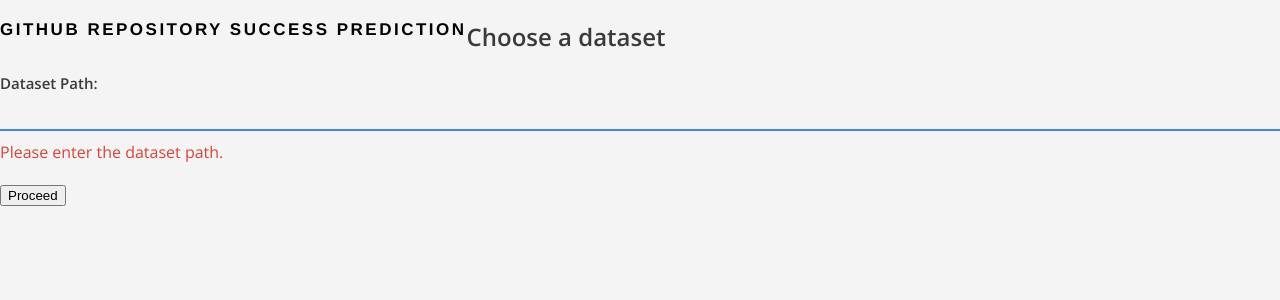
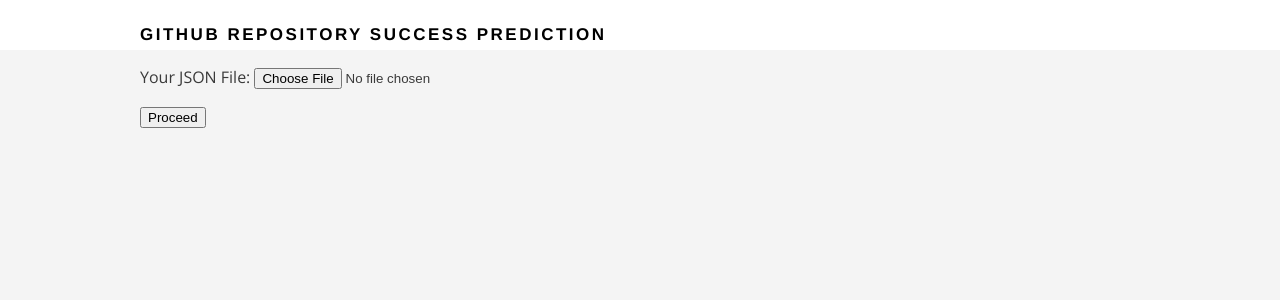
Before and after one commit to BasiukTV/OU_cs5593_F17_group_4_project, a Flask app: page /preprocess in a window 1280 px wide. Shown: the top 300 px of the page. Run offline with Flask 2, Linux system fonts and the light colour scheme; some libraries are stand-ins or nearby versions.

Commit message:
changed StringField to FileField in forms

```diff
--- a/demo/forms.py
+++ b/demo/forms.py
@@ -1,15 +1,16 @@
 from flask_wtf import Form
+from flask_wtf.file import FileField
 from wtforms import StringField, SubmitField, RadioField
 from wtforms.validators import DataRequired
 
 class PreprocessingForm(Form):
-    fpath = StringField('Dataset Path:', validators=[DataRequired("Please enter the dataset path.")])
+    fpath = FileField('Your JSON File: ', validators=[DataRequired("Please enter the dataset path.")])
     submit = SubmitField('Proceed')
 
 class ClusteringForm(Form):
-    clusteringAlgorithms = RadioField('Clustering Algorithms:', choices=[(1, 'Simple K-means'), (2, 'Hierarchical')])
+    clusteringAlgorithms = RadioField('Clustering Algorithms:', choices=[(1, 'Simple K-means'), (2, 'Hierarchical')], default = 1)
     submit = SubmitField('Proceed')
 
 class RegressionForm(Form):
-    regressionAlgorithms = RadioField('Regression Algorithms:', choices=[(1, 'Logistic Regression'), (2, 'Linear Regression')])
+    regressionAlgorithms = RadioField('Regression Algorithms:', choices=[(1, 'Logistic Regression'), (2, 'Linear Regression')], default = 1)
     submit = SubmitField('Proceed')
--- a/demo/static/css/style.css
+++ b/demo/static/css/style.css
@@ -11,9 +11,11 @@ body {
 a {
   text-decoration: none;
   display: inline-block;
+  margin: 5px;
 }
 
 .container {
+  width: 1000px;
   margin: 0 auto;
 }
 
@@ -23,6 +25,11 @@ a {
 
 .section-content {
   color: #3a3a3a;
+}
+
+header {
+  background-color: #fff;
+  padding: 25px 0;
 }
 
 .title {
@@ -36,6 +43,7 @@ a {
 .title a, .title a:visited {
   color: #3a3a3a;
 }
+
 .hero-section .section-content {
   position: relative;
   top: 100px;
@@ -49,43 +57,3 @@ a {
 
 .btn-regression{
 }
-
-.form-group {
-  margin-bottom: 20px;
-}
-
-.form-group label {
-  color: #3a3a3a;
-  display: block;
-  font-family: 'Open Sans', sans-serif;
-  font-size: 15px;
-  font-weight: 600;
-  margin-bottom: 5px;
-}
-
-.form-group input {
-  border: none;
-  border-bottom: 2px solid #4285f4;
-  background-color: transparent;
-  color: #3a3a3a;
-  font-size: 18px;
-  padding: 5px 0;
-  width: 100%;
-}
-
-.form-group input:focus {
-  outline: 0;
-}
-
-.form-group .error-message {
-  margin: 10px 0;
-  color: #db4437;
-}
-
-.form-group .error-message + input {
-  border-bottom: 2px solid #db4437;
-}
-
-.error-message {
-  color: #db4437;
-}
--- a/demo/templates/preprocess.html
+++ b/demo/templates/preprocess.html
@@ -3,19 +3,10 @@
 {% block content %}
   <main class="container">
     <div class="section-content">
-      <h2>Choose a dataset</h2>
-
       <form method="GET" action="/preprocess">
         <div class="form-group">
-          {{ form.fpath.label }}
-
-          {{ form.fpath }}
-
-          {% if form.fpath.errors %}
-            {% for error in form.fpath.errors %}
-              <p class="error-message">{{ error }}</p>
-            {% endfor %}
-          {% endif %}
+          <p/>
+          {{ form.fpath.label }} {{ form.fpath }}
         </div>
 
         {{ form.submit(class="btn-preprocess") }}
```
Also changed, not shown: demo/templates/cluster.html (+5 -10 lines), demo/templates/regress.html (+5 -10 lines).
